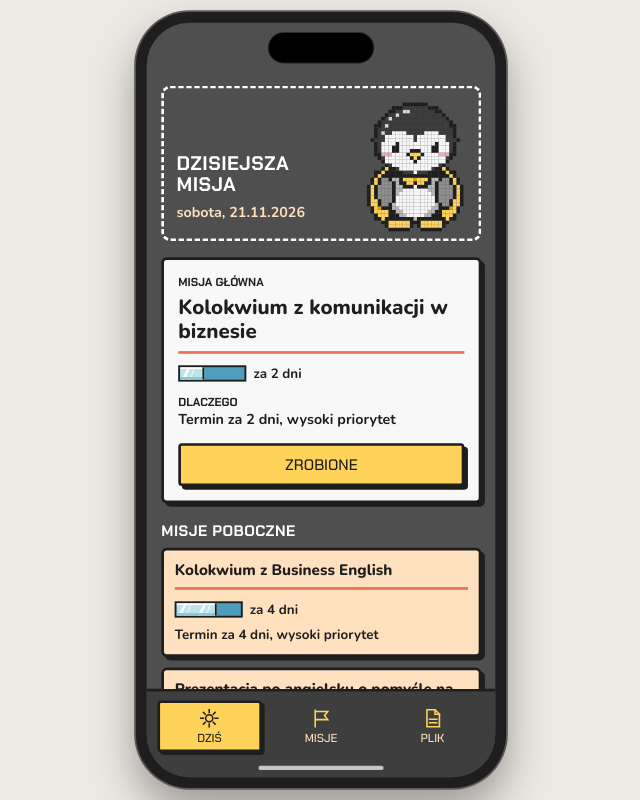
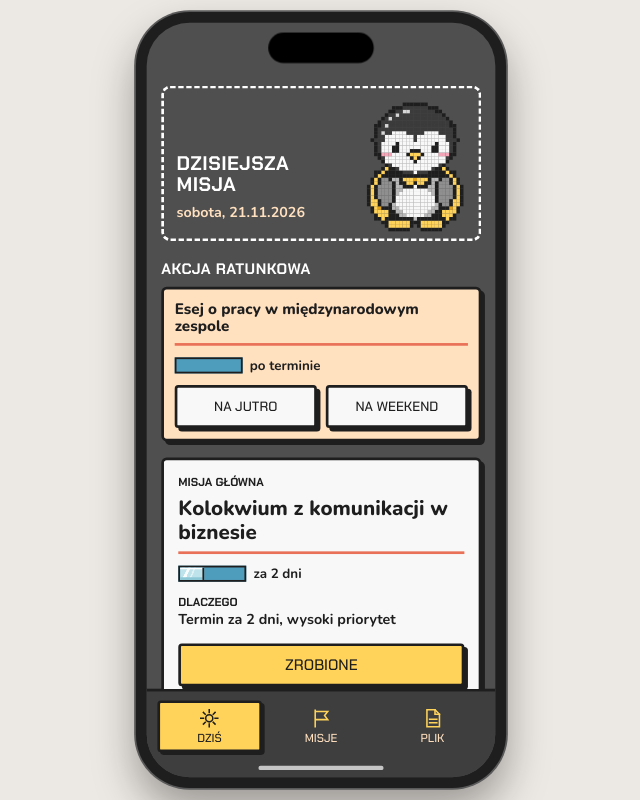
Before and after one commit to jpolchowska/pingwinki-planner, a React (Vite) app: page / in a window 1280 px wide. Shown: the whole page, without its empty margins (319-959 px from the left). Built offline with nearby package versions, Linux system fonts and the light colour scheme.

Commit message:
feat: add overdue rescue and overload warning

```diff
--- a/src/App.tsx
+++ b/src/App.tsx
@@ -12,7 +12,16 @@ import { TodayScreen } from './screens/TodayScreen';
 type EditedTask = Task | 'new' | null;
 
 export function App() {
-  const { tasks, isLoading, replaceTasks, toggleTask, addTask, updateTask, deleteTask } = useTasks();
+  const {
+    tasks,
+    isLoading,
+    replaceTasks,
+    toggleTask,
+    addTask,
+    updateTask,
+    rescheduleTask,
+    deleteTask,
+  } = useTasks();
   const [activeTab, setActiveTab] = useState<Tab>('today');
   const [editedTask, setEditedTask] = useState<EditedTask>(null);
 
@@ -30,7 +39,12 @@ export function App() {
   return (
     <PhoneFrame>
       {activeTab === 'today' && (
-        <TodayScreen tasks={tasks} isLoading={isLoading} onComplete={toggleTask} />
+        <TodayScreen
+          tasks={tasks}
+          isLoading={isLoading}
+          onComplete={toggleTask}
+          onReschedule={rescheduleTask}
+        />
       )}
       {activeTab === 'missions' && (
         <MissionsScreen
--- a/src/hooks/useTasks.ts
+++ b/src/hooks/useTasks.ts
@@ -46,6 +46,12 @@ export function useTasks() {
     );
   };
 
+  const rescheduleTask = (id: number, dueDate: string) => {
+    setTasks(
+      (current) => current?.map((task) => (task.id === id ? { ...task, dueDate } : task)) ?? null,
+    );
+  };
+
   const deleteTask = (id: number) => {
     setTasks((current) => current?.filter((task) => task.id !== id) ?? null);
   };
@@ -57,6 +63,7 @@ export function useTasks() {
     toggleTask,
     addTask,
     updateTask,
+    rescheduleTask,
     deleteTask,
   };
 }
--- a/src/logic/dates.ts
+++ b/src/logic/dates.ts
@@ -1,4 +1,6 @@
 const DAY_IN_MS = 86_400_000;
+const FRIDAY = 5;
+const SATURDAY = 6;
 
 function toUtcTime(isoDate: string) {
   return Date.parse(`${isoDate}T00:00:00Z`);
@@ -12,6 +14,18 @@ export function getTodayIso(now = new Date()) {
 
 export function daysUntil(dueDate: string, today: string) {
   return Math.round((toUtcTime(dueDate) - toUtcTime(today)) / DAY_IN_MS);
+}
+
+export function addDays(isoDate: string, days: number) {
+  return new Date(toUtcTime(isoDate) + days * DAY_IN_MS).toISOString().slice(0, 10);
+}
+
+export function getNextWeekendDate(today: string) {
+  const weekday = new Date(toUtcTime(today)).getUTCDay();
+  if (weekday === FRIDAY) return addDays(today, 2);
+
+  const daysToSaturday = (SATURDAY - weekday + 7) % 7 || 7;
+  return addDays(today, daysToSaturday);
 }
 
 export function formatShortDate(isoDate: string) {
--- /dev/null
+++ b/src/logic/overload.ts
@@ -0,0 +1,32 @@
+import type { Task } from '../data/task';
+import { daysUntil } from './dates';
+import { scoreTask } from './todayMissions';
+
+const OVERLOAD_WINDOW_DAYS = 3;
+const OVERLOAD_THRESHOLD = 2;
+
+function formatImportantMissions(count: number) {
+  const lastDigit = count % 10;
+  const lastTwoDigits = count % 100;
+  const usesFewForm = lastDigit >= 2 && lastDigit <= 4 && (lastTwoDigits < 12 || lastTwoDigits > 14);
+  return `${count} ${usesFewForm ? 'ważne misje' : 'ważnych misji'}`;
+}
+
+export function getOverloadWarning(tasks: Task[], today: string) {
+  const importantTasks = tasks
+    .filter((task) => {
+      if (task.done || task.priority !== 'high' || task.dueDate === null) return false;
+      const days = daysUntil(task.dueDate, today);
+      return days >= 0 && days <= OVERLOAD_WINDOW_DAYS;
+    })
+    .sort(
+      (first, second) =>
+        scoreTask(second, today) - scoreTask(first, today) ||
+        first.dueDate!.localeCompare(second.dueDate!),
+    );
+
+  if (importantTasks.length < OVERLOAD_THRESHOLD) return null;
+
+  const missions = formatImportantMissions(importantTasks.length);
+  return `Cienki lód! ${missions} w ${OVERLOAD_WINDOW_DAYS + 1} dni. Zacznij od: ${importantTasks[0].title}`;
+}
--- /dev/null
+++ b/src/logic/rescue.ts
@@ -0,0 +1,8 @@
+import type { Task } from '../data/task';
+import { daysUntil } from './dates';
+
+export function getOverdueTasks(tasks: Task[], today: string) {
+  return tasks
+    .filter((task) => !task.done && task.dueDate !== null && daysUntil(task.dueDate, today) < 0)
+    .sort((first, second) => first.dueDate!.localeCompare(second.dueDate!));
+}
--- a/src/screens/TodayScreen.tsx
+++ b/src/screens/TodayScreen.tsx
@@ -1,13 +1,24 @@
 import { IceFloe } from '../components/IceFloe';
 import { Penguin } from '../components/Penguin';
 import type { Task } from '../data/task';
-import { formatFullDate, getDueLabel, getTodayIso } from '../logic/dates';
+import {
+  addDays,
+  formatFullDate,
+  getDueLabel,
+  getNextWeekendDate,
+  getTodayIso,
+} from '../logic/dates';
+import { getOverloadWarning } from '../logic/overload';
+import { getOverdueTasks } from '../logic/rescue';
 import { getMissionReason, pickTodayMissions } from '../logic/todayMissions';
+
+const VISIBLE_RESCUE_LIMIT = 3;
 
 interface TodayScreenProps {
   tasks: Task[];
   isLoading: boolean;
   onComplete: (id: number) => void;
+  onReschedule: (id: number, dueDate: string) => void;
 }
 
 function MissionDeadline({ task, today }: { task: Task; today: string }) {
@@ -19,9 +30,13 @@ function MissionDeadline({ task, today }: { task: Task; today: string }) {
   );
 }
 
-export function TodayScreen({ tasks, isLoading, onComplete }: TodayScreenProps) {
+export function TodayScreen({ tasks, isLoading, onComplete, onReschedule }: TodayScreenProps) {
   const today = getTodayIso();
   const [mainMission, ...sideMissions] = pickTodayMissions(tasks, today);
+  const overdueTasks = getOverdueTasks(tasks, today);
+  const visibleOverdueTasks = overdueTasks.slice(0, VISIBLE_RESCUE_LIMIT);
+  const hiddenOverdueCount = overdueTasks.length - visibleOverdueTasks.length;
+  const overloadWarning = getOverloadWarning(tasks, today);
 
   return (
     <main className="screen">
@@ -34,6 +49,44 @@ export function TodayScreen({ tasks, isLoading, onComplete }: TodayScreenProps)
       </header>
 
       {isLoading && <p className="screen-note">Wczytuję misje…</p>}
+
+      {overloadWarning && (
+        <p className="today-warning" role="status">
+          {overloadWarning}
+        </p>
+      )}
+
+      {visibleOverdueTasks.length > 0 && (
+        <section aria-label="Akcja ratunkowa">
+          <h2 className="title today-section-title">Akcja ratunkowa</h2>
+          {visibleOverdueTasks.map((task) => (
+            <article className="card card--peach today-side" key={task.id}>
+              <h3 className="today-side-title">{task.title}</h3>
+              <div className="card-divider" />
+              <MissionDeadline task={task} today={today} />
+              <div className="field-row today-rescue-actions">
+                <button
+                  className="button button--secondary sheet-action today-rescue-button"
+                  type="button"
+                  onClick={() => onReschedule(task.id, addDays(today, 1))}
+                >
+                  Na jutro
+                </button>
+                <button
+                  className="button button--secondary sheet-action today-rescue-button"
+                  type="button"
+                  onClick={() => onReschedule(task.id, getNextWeekendDate(today))}
+                >
+                  Na weekend
+                </button>
+              </div>
+            </article>
+          ))}
+          {hiddenOverdueCount > 0 && (
+            <p className="screen-note">Pozostałe zaległości w zakładce Misje: {hiddenOverdueCount}</p>
+          )}
+        </section>
+      )}
 
       {mainMission && (
         <section className="card today-main" aria-label="Misja główna">
@@ -65,7 +118,7 @@ export function TodayScreen({ tasks, isLoading, onComplete }: TodayScreenProps)
         </section>
       )}
 
-      {!isLoading && !mainMission && (
+      {!isLoading && !mainMission && overdueTasks.length === 0 && (
         <div className="empty-state">
           <p className="title empty-state-title">Pingwin czeka na kolejną misję</p>
           <p className="screen-note">Dodaj nową w zakładce Misje.</p>
--- a/src/styles/screens.css
+++ b/src/styles/screens.css
@@ -151,6 +151,28 @@
   margin: 8px 0 0;
   color: var(--color-peach-light);
   font-size: 16px;
+}
+
+.today-warning {
+  margin: 16px 0 0;
+  padding: 10px 14px;
+  border: var(--border);
+  border-radius: 6px;
+  background: var(--color-yellow);
+  box-shadow: var(--shadow);
+  color: var(--color-ink);
+  font-size: 16px;
+  font-weight: 800;
+  line-height: 1.3;
+}
+
+.today-rescue-actions {
+  margin-top: 10px;
+}
+
+.today-rescue-button {
+  padding: 0 6px;
+  font-size: 15px;
 }
 
 .today-main {
```
